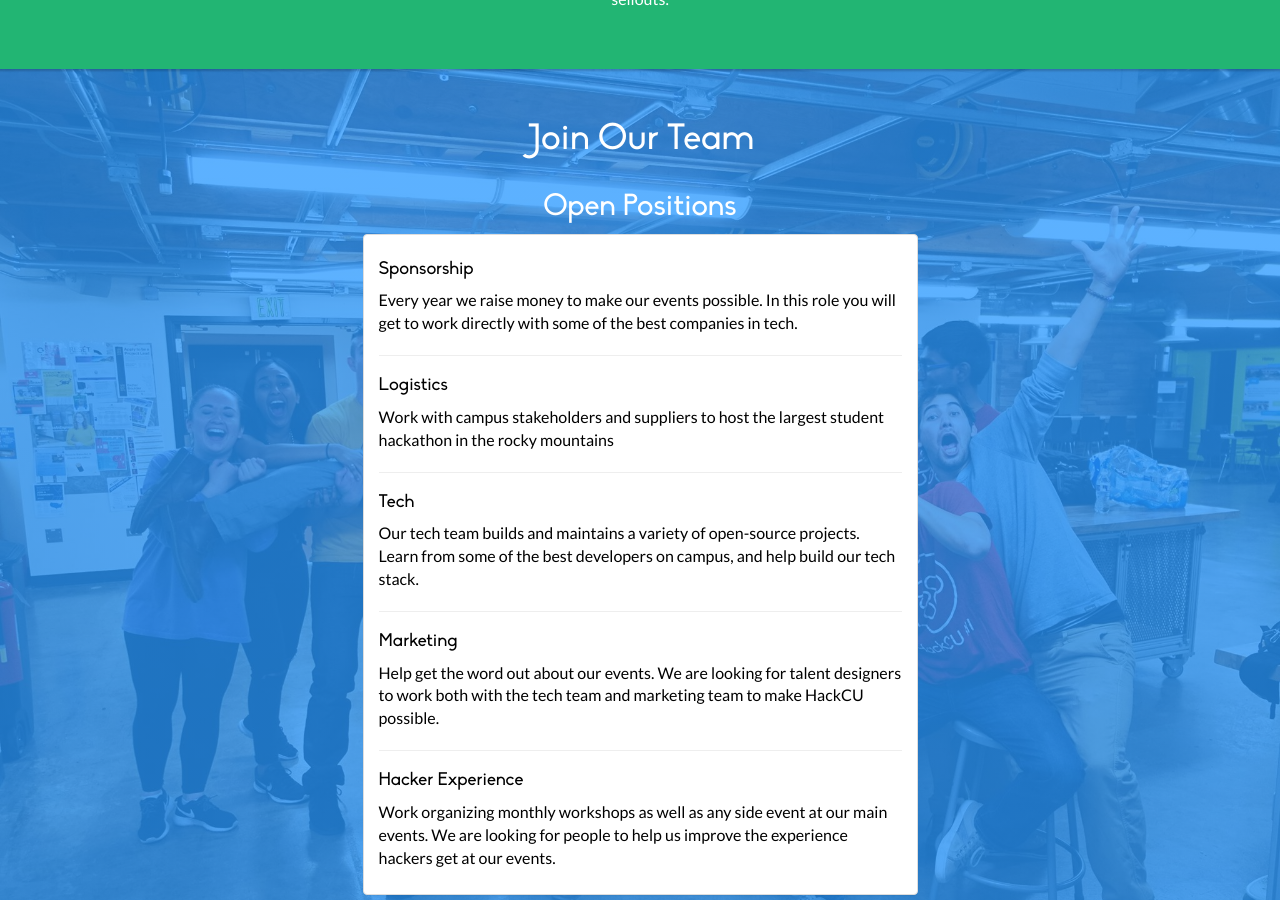
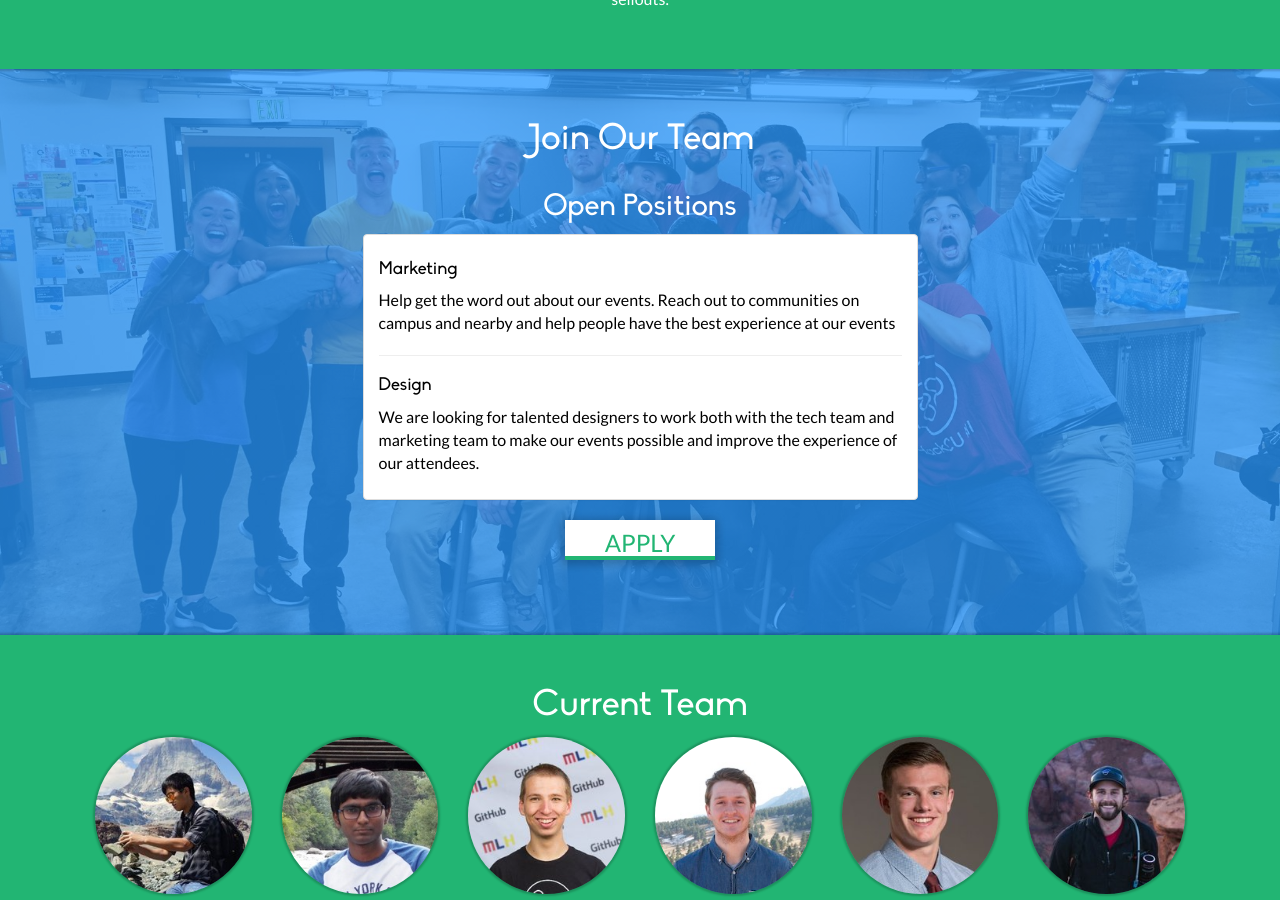
Before and after one commit to HackCU/team, a Jekyll site: the page built from index.html, in a window 1280 px wide and 900 px high, scrolled down 1176 px. Built offline with Jekyll 4.4.1, drawn with Linux system fonts in a browser that asks for light colours; nearby versions of some CDN libraries.

Commit message:
update open positions

```diff
--- a/_data/open_positions.yml
+++ b/_data/open_positions.yml
@@ -1,16 +1,17 @@
 # All of our open positions
-- title: Sponsorship
-  description: "Every year we raise money to make our events possible.
-    In this role you will get to work directly with some of the best companies in tech."
-- title: Logistics
-  description: "Work with campus stakeholders and suppliers to host the largest
-    student hackathon in the rocky mountains"
-- title: Tech
-  description: "Our tech team builds and maintains a variety of open-source projects.
-    Learn from some of the best developers on campus, and help build our tech stack."
+# - title: Sponsorship
+#   description: "Every year we raise money to make our events possible.
+#     In this role you will get to work directly with some of the best companies in tech."
+# - title: Logistics
+#   description: "Work with campus stakeholders and suppliers to host the largest
+#     student hackathon in the rocky mountains"
+# - title: Tech
+#   description: "Our tech team builds and maintains a variety of open-source projects.
+#     Learn from some of the best developers on campus, and help build our tech stack."
 - title: Marketing
-  description: "Help get the word out about our events. We are looking for talent
-  designers to work both with the tech team and marketing team to make HackCU possible."
-- title: Hacker Experience
-  description: "Work organizing monthly workshops as well as any side event at our main events.
-  We are looking for people to help us improve the experience hackers get at our events."
+  description: "Help get the word out about our events. Reach out to communities on campus and nearby and help people have the best experience at our events"
+# - title: Hacker Experience
+#   description: "Work organizing monthly workshops as well as any side event at our main events.
+#   We are looking for people to help us improve the experience hackers get at our events."
+- title: Design
+  description: "We are looking for talented designers to work both with the tech team and marketing team to make our events possible and improve the experience of our attendees."
```
